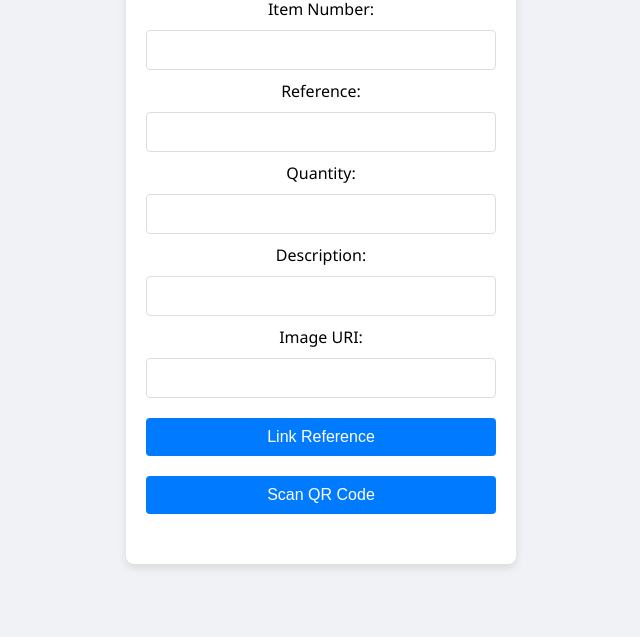
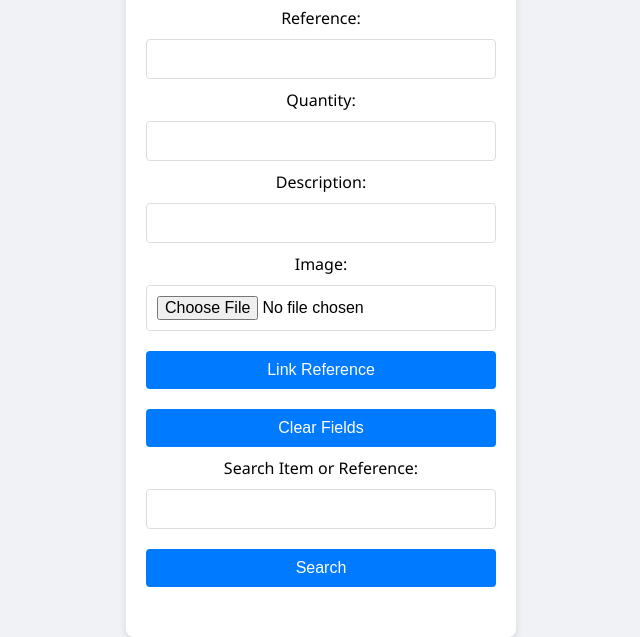
Before and after one commit to jasg77/inventario, a plain HTML site: page index.html in a window 1280 px wide. Shown: the part 193-830 px from the top of the page, without its empty margins (319-959 px from the left). Before the commit the page ends 800 px from the top, so only its background shows below. Drawn offline with Linux system fonts and the light colour scheme.

Commit message:
Update index.html

```diff
--- a/index.html
+++ b/index.html
@@ -26,11 +26,16 @@
       <input type="text" id="description" class="input">
     </div>
     <div>
-      <label for="imageUri">Image URI:</label>
-      <input type="text" id="imageUri" class="input">
+      <label for="image">Image:</label>
+      <input type="file" id="image" class="input">
     </div>
     <button onclick="linkReference()">Link Reference</button>
-    <button onclick="scanQRCode()">Scan QR Code</button>
+    <button onclick="clearFields()">Clear Fields</button>
+    <div>
+      <label for="search">Search Item or Reference:</label>
+      <input type="text" id="search" class="input">
+      <button onclick="searchItem()">Search</button>
+    </div>
     <div id="output"></div>
   </div>
   <script src="script.js"></script>
```
